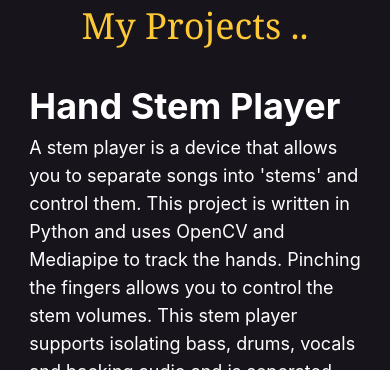
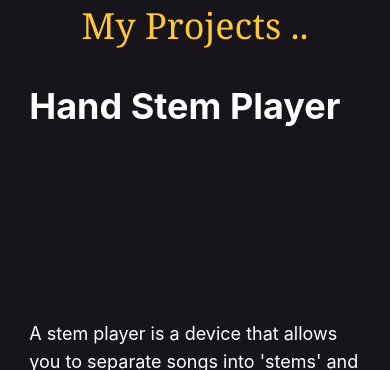
Before and after one commit to lliamsymonds04/porfolio-website, a React (Vite) app: page / in a window 390 px wide. Shown: the part 840-1210 px from the top of the page. Built offline with nearby package versions, Linux system fonts and the light colour scheme; no server answers.

Commit message:
fixed youtube videos displaying off screen on mobile

```diff
--- a/src/components/Projects.tsx
+++ b/src/components/Projects.tsx
@@ -54,11 +54,23 @@ function MediaFrame({data}: {data: ProjectProps}) {
             )}
 
             {data.youtube && (
-                <YouTube
-                    videoId={data.youtube}
-                    title={data.title}
-                    className="w-full h-auto"
-                />
+                <div className="relative w-full pb-[56.25%] h-0 overflow-hidden rounded-lg">
+                    <div className="absolute top-0 left-0 w-full h-full">
+                        <YouTube
+                        videoId={data.youtube}
+                        title={data.title}
+                        className="w-full h-full"
+                        opts={{
+                            width: "100%",
+                            height: "100%",
+                            playerVars: {
+                            modestbranding: 1,
+                            rel: 0,
+                            },
+                        }}
+                        />
+                    </div>
+                </div>
             )}
         </div>
     )
```
